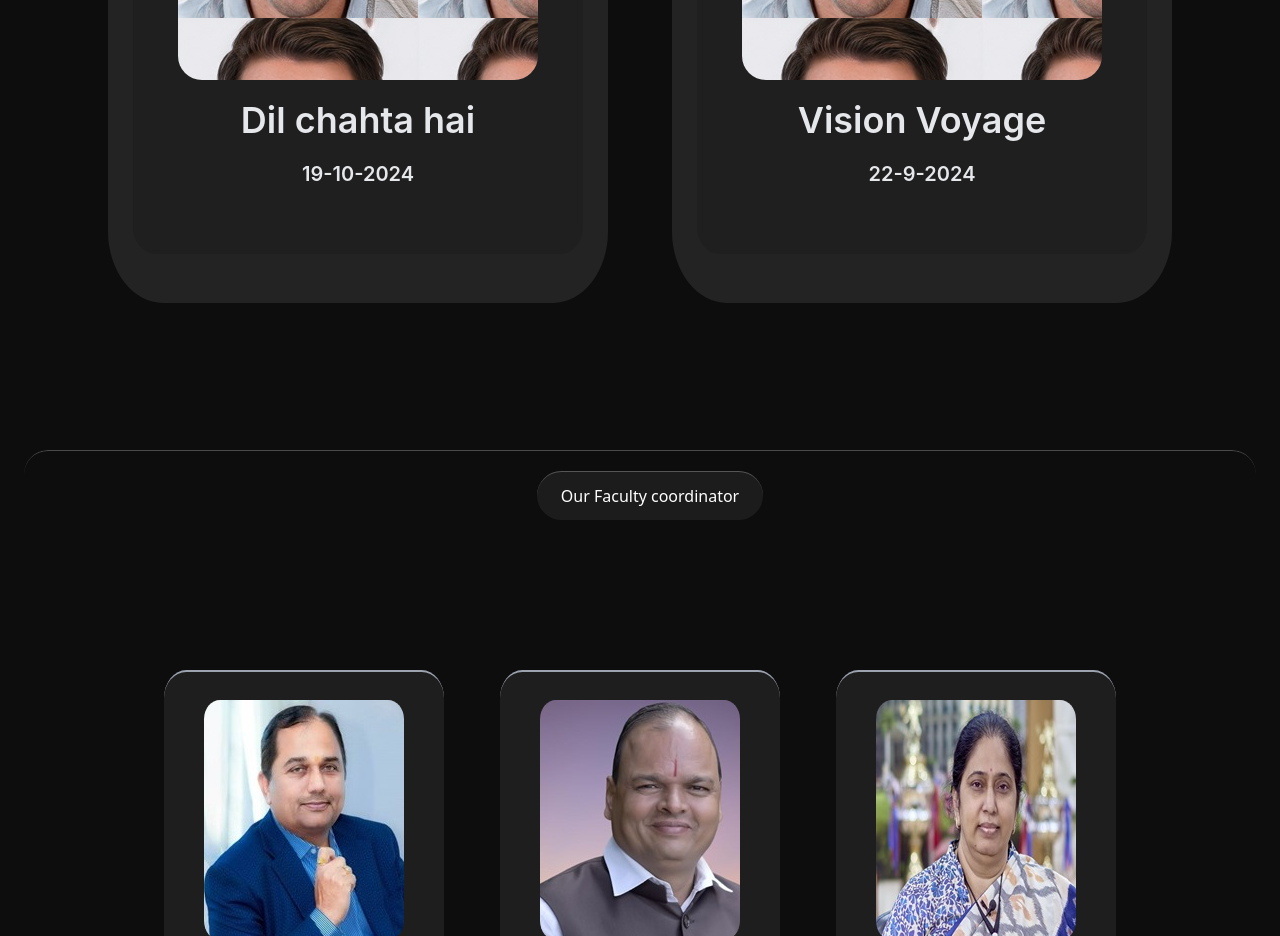
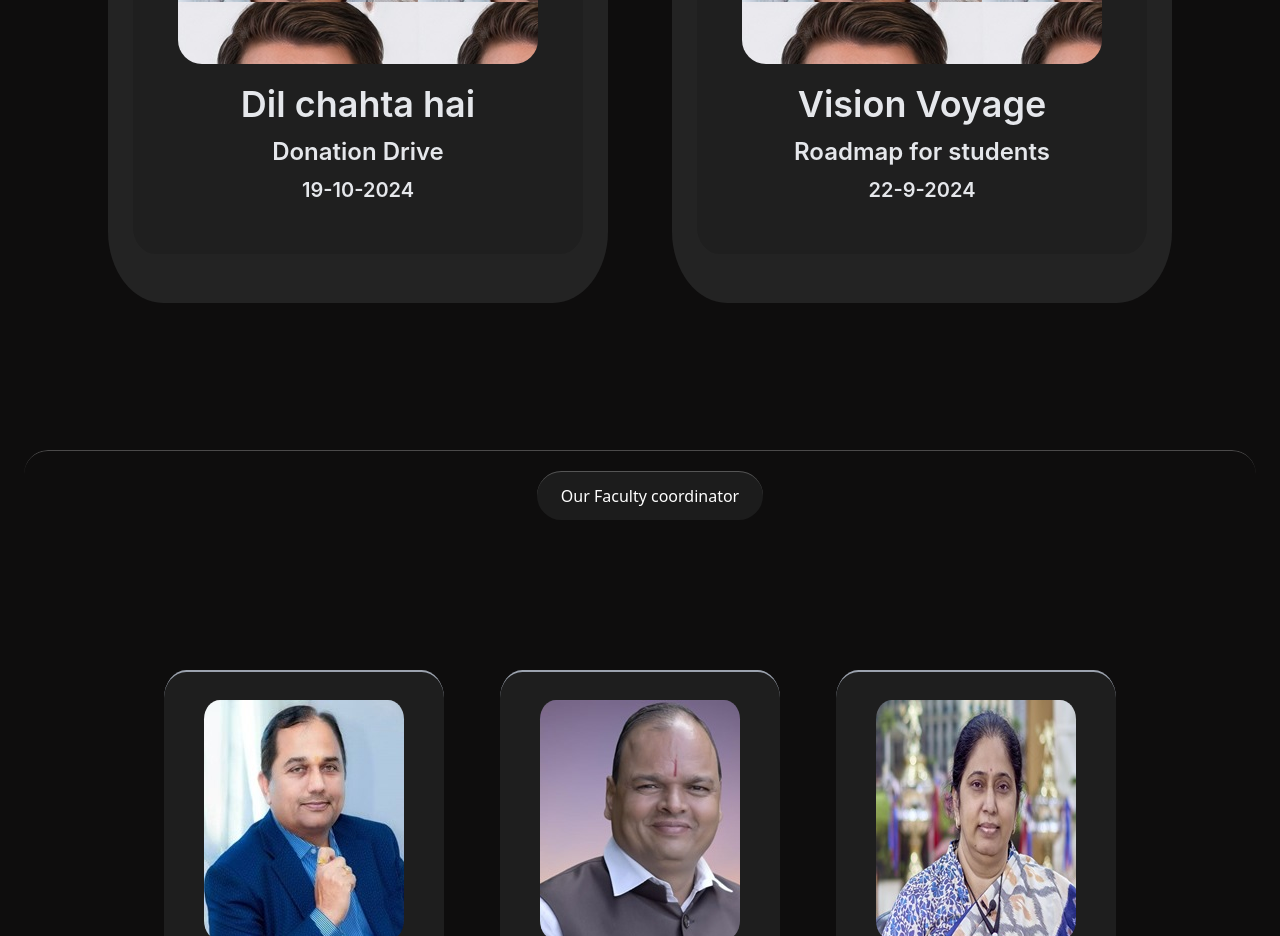
Before and after one commit to ACES-MIT/website, a React (Vite) app: page / in a window 1280 px wide. Shown: the part 1460-2396 px from the top of the page. Built offline with nearby package versions, Linux system fonts and the light colour scheme.

Commit message:
Update EventData.js

```diff
--- a/src/components/Home/compenents/Event/EventData.js
+++ b/src/components/Home/compenents/Event/EventData.js
@@ -3,7 +3,7 @@ import Try from "../../../../assets/try.jpg";
 export const EventData = [
   {
     Name: "Dil chahta hai",
-    About: "",
+    About: "Donation Drive",
     Date: "19-10-2024",
     Details: "Dil chahta hai",
     MInfo: "Organized a heartwarming charity  event to make a difference in the lives",
@@ -13,7 +13,7 @@ export const EventData = [
   },
   {
     Name: "Vision Voyage",
-    About: "",
+    About: "Roadmap for students",
     Date: "22-9-2024",
     Details: "Vision Voyage",
     MInfo: "This event aimed at guiding first-year  ",
```
